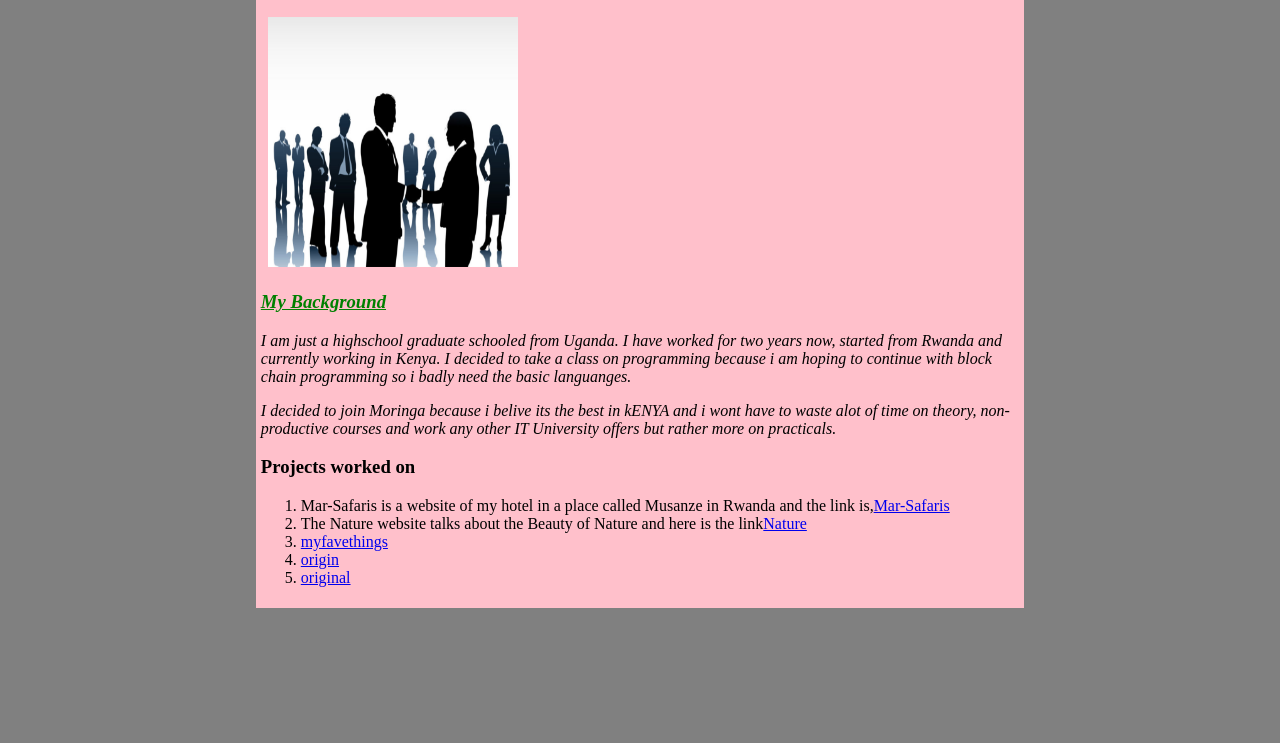
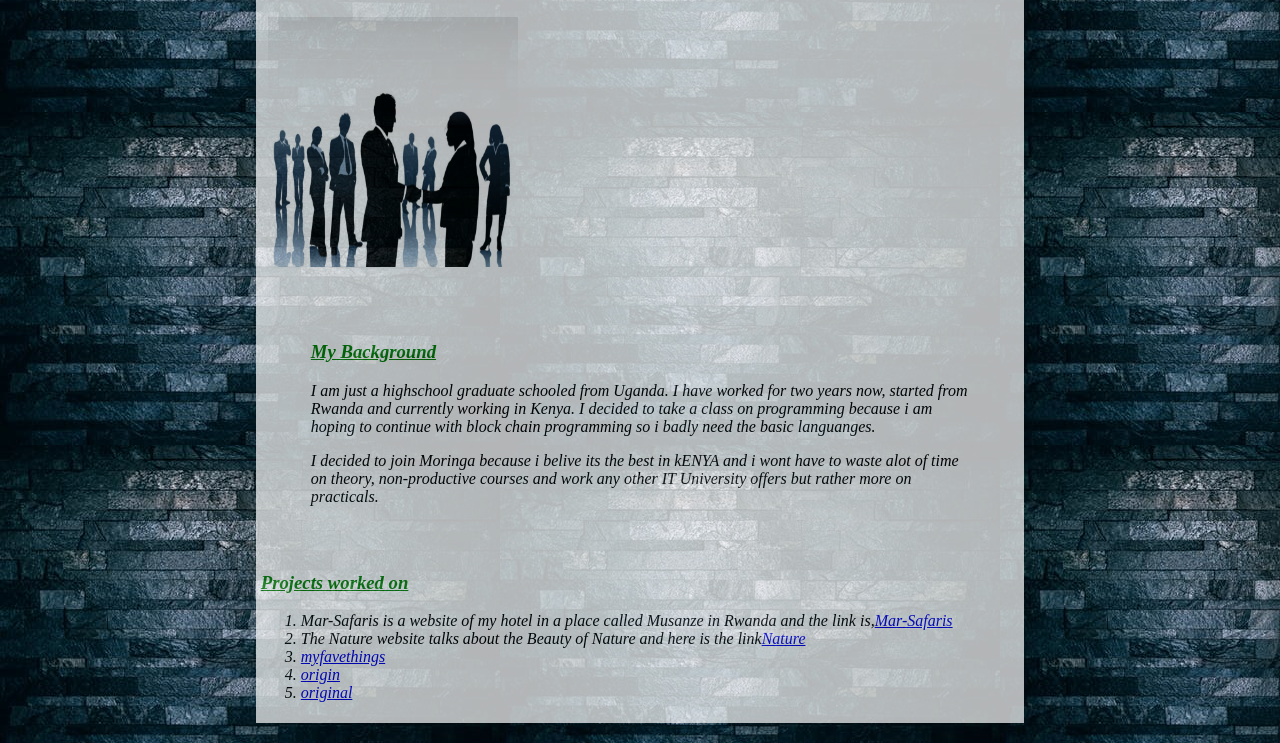
Before and after one commit to Marthatwesi/Marthatwesi.github.io, a plain HTML site: page myip.html in a window 1280 px wide. Shown: the part 1553-2296 px from the top of the page. Before the commit the page ends 2181 px from the top, so only its background shows below. Drawn offline with Linux system fonts and the light colour scheme.

Commit message:
added background image

```diff
--- a/css/style.css
+++ b/css/style.css
@@ -28,7 +28,8 @@ h2{
     font-size: 20px;
 }
 .container{
-  background: pink;
+  background: white;
+  opacity: 0.7;
 width: 60%;
 padding: 5px;
 margin:20px auto;
@@ -42,7 +43,10 @@ margin:20px auto;
   font-family: serif;
   font-style: italic;
 }
-
+.back{
+  padding: 20px;
+  margin: 30px;
+}
 @@media  screen and (min-width: 480px) {
     body {
         background-color: black;
--- a/myip.html
+++ b/myip.html
@@ -5,7 +5,7 @@
     <link rel="stylesheet" href="css/style.css" type="text/css">
     <link rel="icon" href="images/icon.png">
   </head>
-  <body>
+  <body background="images/background.jpeg">
     <div class="container">
           <h1>My Portfolio</h1>
         <h2>About Me</h2>
@@ -34,6 +34,7 @@
           <img src="images/networking.jpg" alt="networking" width="250px" height="250px">
       </div>
       <div class="background">
+        <div class="back">
       <h3>My Background</h3>
         <p>I am just a highschool graduate schooled from Uganda. I have worked for two  years now, started from Rwanda and currently working in Kenya. I decided to take a class on programming because i am hoping to continue with block chain programming so i badly need the basic languanges.</p>
         <p>I decided to join Moringa because i belive its the best in kENYA and i wont have to waste alot of time on theory, non-productive courses and work any other IT University offers but rather more on  practicals.</p>
@@ -46,6 +47,7 @@
         <li> <a href="https://github.com/Marthatwesi/myfavethings.git" target="_blank">origin</a> </li>
         <li> <a href="https://github.com/Marthatwesi/original.git" target="_blank">original</a> </li>
       </ol>
+    </div>
       </div>
     </body>
 </html>
```
Also changed, not shown: images/background.jpeg (added).
